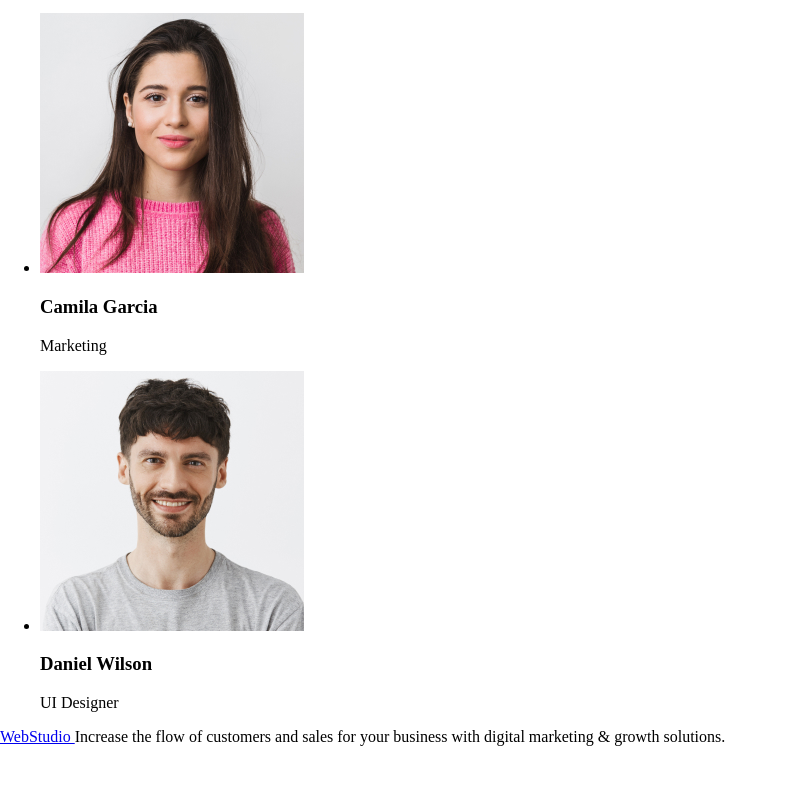
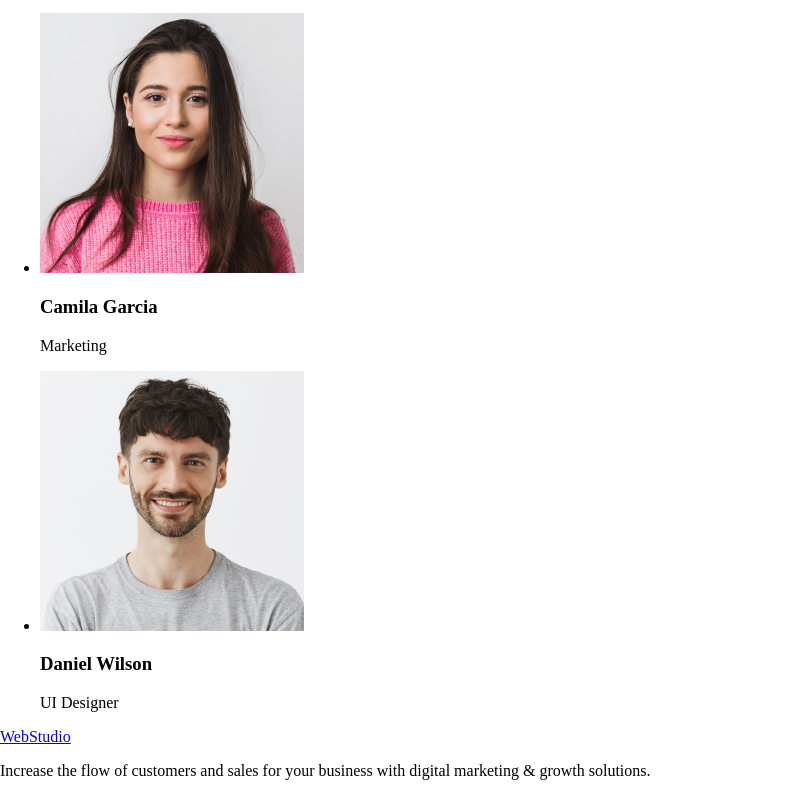
Before and after one commit to JackyLuck/goit-homework-01, a plain HTML site: page index.html in a window 1280 px wide. Shown: the part 2285-3081 px from the top of the page, without its empty margins (0-788 px from the left). Before the commit the page ends 3031 px from the top, so only its background shows below. Drawn offline with Linux system fonts and the light colour scheme.

Commit message:
Update index.html

```diff
--- a/index.html
+++ b/index.html
@@ -115,7 +115,7 @@
             <a href="./index.html">
                 WebStudio
             </a>
-            Increase the flow of customers and sales for your business with digital marketing & growth solutions.
+            <p>Increase the flow of customers and sales for your business with digital marketing & growth solutions.</p>
         </footer>
     </body>
 
```
